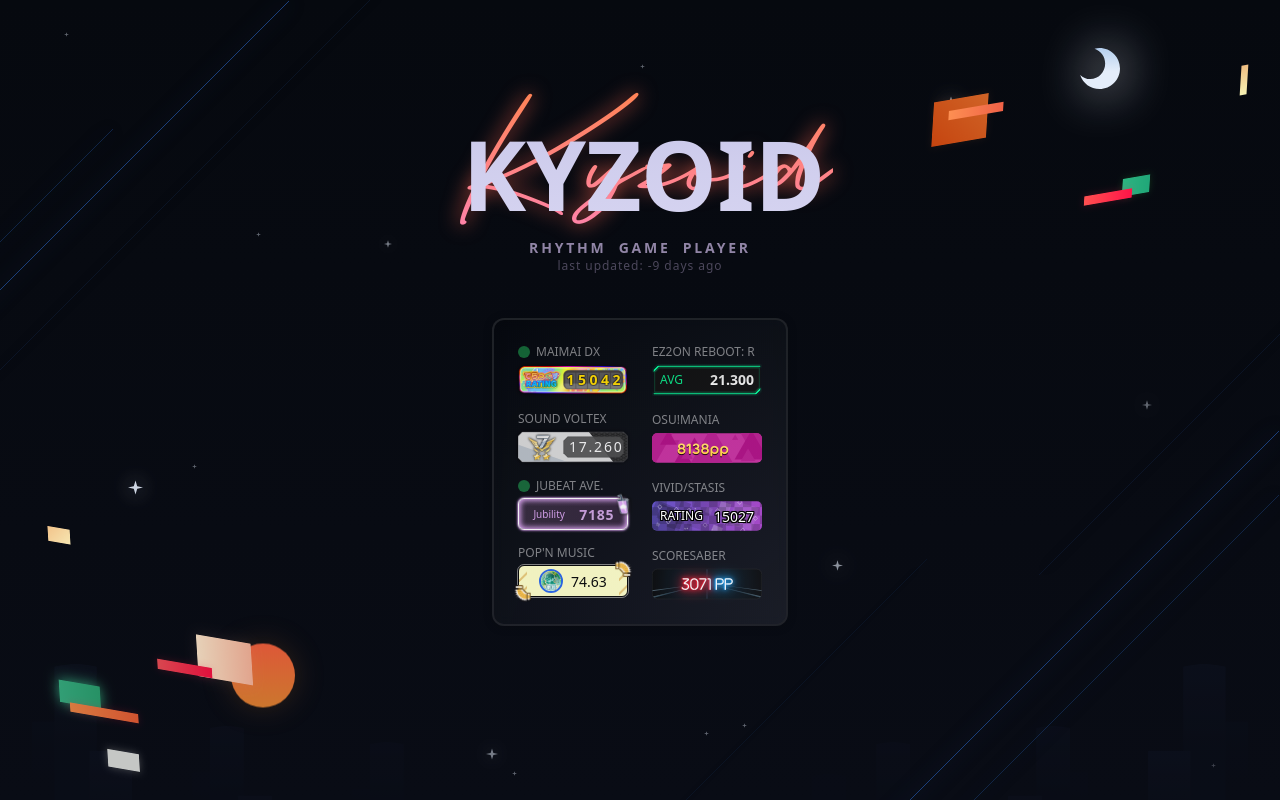
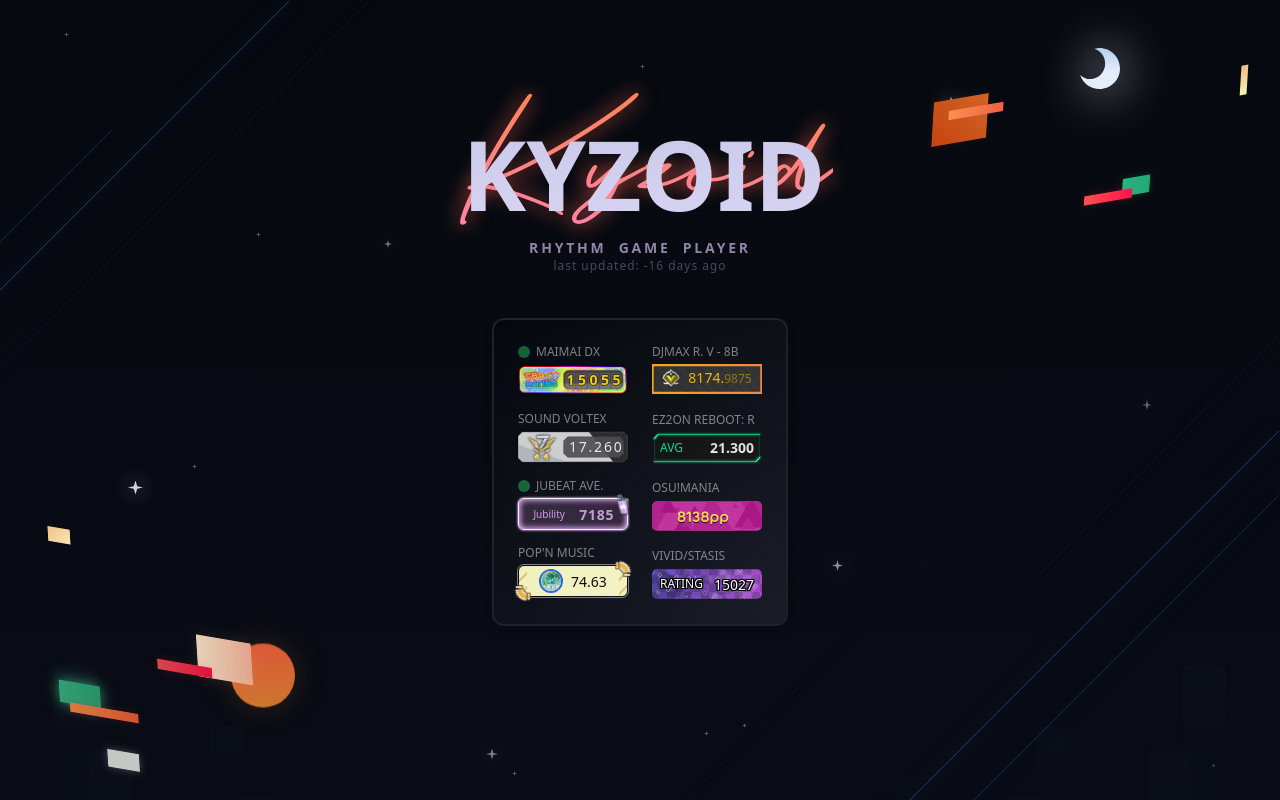
Before and after one commit to Kyzoid/kyzoid.com, a Vue app: page / in a window 1280 px wide. Built offline with nearby package versions, Linux system fonts and the light colour scheme.

Commit message:
feat: add djmax card

```diff
--- a/src/components/Home.vue
+++ b/src/components/Home.vue
@@ -8,7 +8,7 @@
         <span class="absolute z-10 signature">Kyzoid</span>
       </div>
       <span class="mt-16 text-sm uppercase subtitle font-bold z-20">Rhythm game player</span>
-      <div class="text-xs opacity-50 text-center mb-3 date-sub">last updated: {{ daysAgo(2024, 7, 8) }}</div>
+      <div class="text-xs opacity-50 text-center mb-3 date-sub">last updated: {{ daysAgo(2024, 7, 15) }}</div>
     </div>
 
     <div ref="$card" class="z-30 card relative" @mouseenter="onMouseEnter" @mouseleave="onMouseLeave" @mousemove="rotateToMouse">
@@ -37,6 +37,11 @@
 
         <div class="grid grid-cols-1 gap-4">
           <div>
+            <h2 class="uppercase text-xs opacity-50 mb-1 flex items-center">DJMAX R. V - 8B</h2>
+            <DJMaxCard :value="stats['djmax']['8K']" />
+          </div>
+
+          <div>
             <h2 class="uppercase text-xs opacity-50 mb-1 flex items-center">EZ2ON Reboot: R</h2>
             <EZ2ONCard :value="ez2onAverage()" />
           </div>
@@ -49,11 +54,6 @@
           <div>
             <h2 class="uppercase text-xs opacity-50 mb-1 flex items-center">vivid/stasis</h2>
             <VividStasisCard :value="stats['vivid/stasis']" />
-          </div>
-
-          <div>
-            <h2 class="uppercase text-xs opacity-50 mb-1 flex items-center">ScoreSaber</h2>
-            <ScoreSaberCard :value="stats['scoresaber']" />
           </div>
         </div>
       </div>
@@ -74,6 +74,7 @@
 import PopnCard from './cards/popn.vue';
 import ScoreSaberCard from './cards/scoresaber.vue';
 import SDVXCard from './cards/sdvx.vue';
+import DJMaxCard from './cards/djmax.vue';
 import VividStasisCard from './cards/vividstasis.vue';
 import Background from './Background.vue';
 import ActivePill from './ActivePill.vue';
--- /dev/null
+++ b/src/components/cards/djmax.vue
@@ -0,0 +1,33 @@
+<template>
+  <div class="relative dj-rating shrink-0">
+    <img class="absolute" :src="card" alt="Rating background">
+    <div class="h-full flex items-center justify-center -translate-y-[2px]">
+      <img class="z-10 mr-2" :src="rating" width="18" alt="Rating icon">
+      <div class="z-10 flex items-baseline justify-center text-sm font-medium rating-color">
+        <span>{{ value.split('.')[0] }}</span>
+        <span>.</span>
+        <span class="text-xs opacity-50">{{ value.split('.')[1] }}</span>
+      </div>
+    </div>
+  </div>
+</template>
+
+<script setup>
+import card from '/djmax/card.svg';
+import rating from '/djmax/rating-high-class-iii.png';
+
+defineProps({
+  value: String
+});
+</script>
+
+<style scoped>
+.rating-color {
+  color: #FFBE00;
+}
+
+.dj-rating {
+  width: 110px;
+  height: 32px;
+}
+</style>
--- a/src/stats.json
+++ b/src/stats.json
@@ -1,5 +1,5 @@
 {
-  "maimaiDeluxe": "15042",
+  "maimaiDeluxe": "15055",
   "SDVX": "17.260",
   "popn": "74.63",
   "jubeat": "7185",
@@ -21,5 +21,8 @@
     "4K": "722.13",
     "7K": "662.59"
   },
+  "djmax": {
+    "8K": "8174.9875"
+  },
   "etterna": "24.00"
 }
```
Also changed, not shown: public/djmax/card.svg (added), public/djmax/rating-high-class-iii.png (added).
